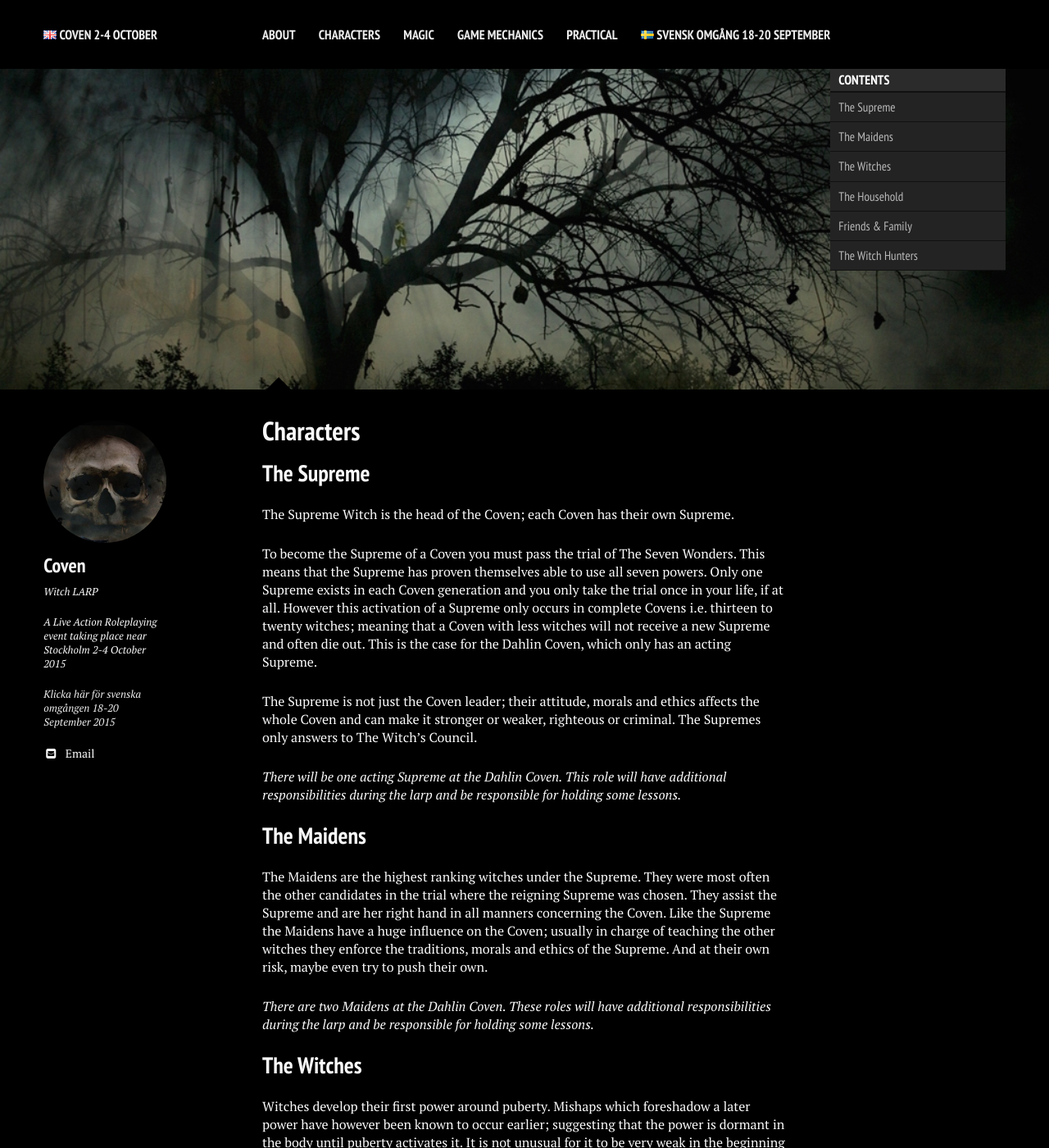
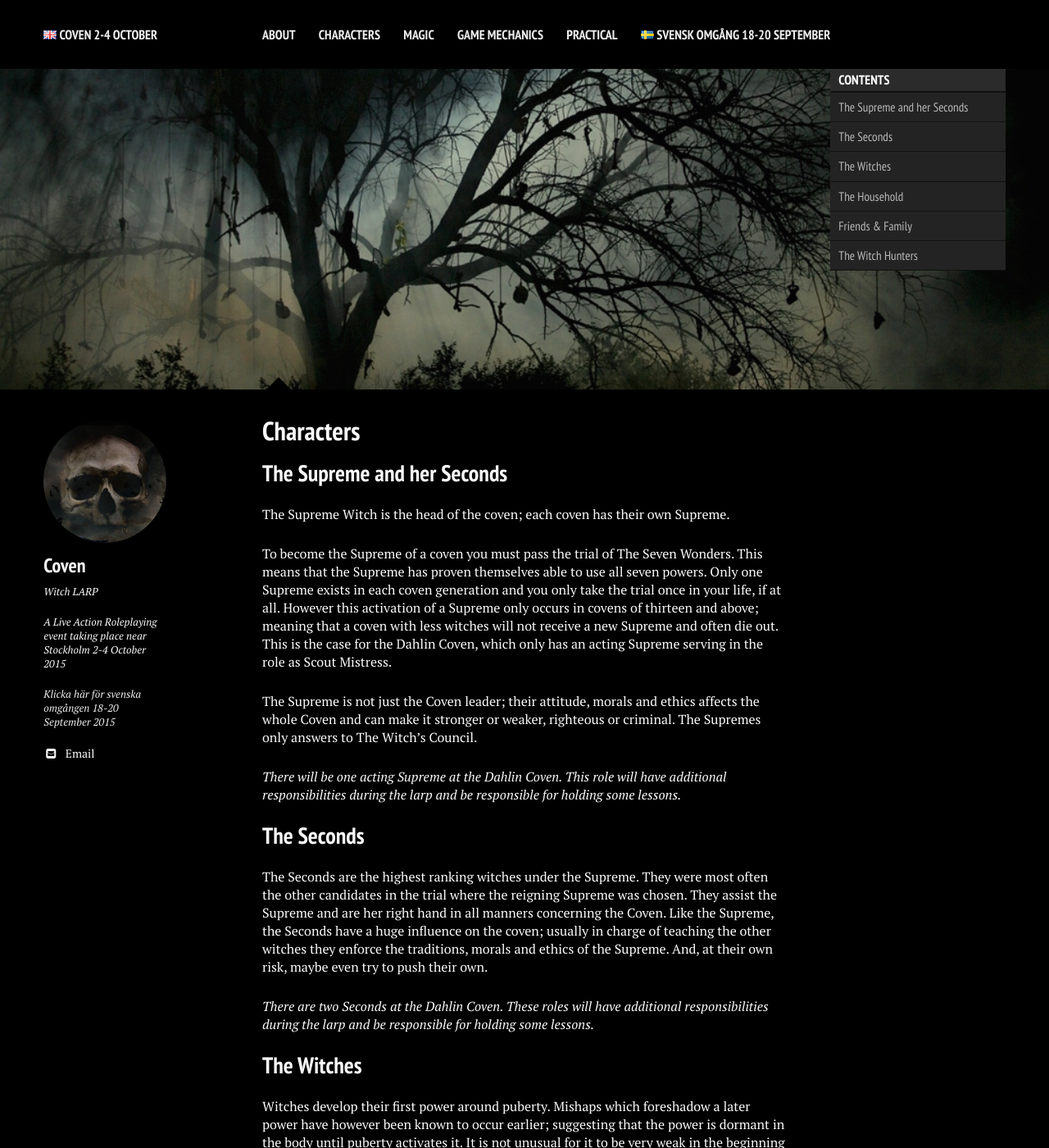
Before and after one commit to stanislavb/en.coven.nu, a Jekyll site: the page built from characters/index.md, in a window 1280 px wide and 1400 px high. Shown: the whole window at 82% size. Built offline with Jekyll 4.4.1, drawn with Linux system fonts in a browser that asks for light colours; nearby versions of some CDN libraries.

Commit message:
Update index.md

```diff
--- a/characters/index.md
+++ b/characters/index.md
@@ -18,21 +18,21 @@ image:
 </div>
 </section><!-- /#table-of-contents -->
 
-## The Supreme
+## The Supreme and her Seconds
 
-The Supreme Witch is the head of the Coven; each Coven has their own Supreme.
+The Supreme Witch is the head of the coven; each coven has their own Supreme.
 
-To become the Supreme of a Coven you must pass the trial of The Seven Wonders. This means that the Supreme has proven themselves able to use all seven powers. Only one Supreme exists in each Coven generation and you only take the trial once in your life, if at all. However this activation of a Supreme only occurs in complete Covens i.e. thirteen to twenty witches; meaning that a Coven with less witches will not receive a new Supreme and often die out. This is the case for the Dahlin Coven, which only has an acting Supreme.
+To become the Supreme of a coven you must pass the trial of The Seven Wonders. This means that the Supreme has proven themselves able to use all seven powers. Only one Supreme exists in each coven generation and you only take the trial once in your life, if at all. However this activation of a Supreme only occurs in covens of thirteen and above; meaning that a coven with less witches will not receive a new Supreme and often die out. This is the case for the Dahlin Coven, which only has an acting Supreme serving in the role as Scout Mistress.
 
 The Supreme is not just the Coven leader; their attitude, morals and ethics affects the whole Coven and can make it stronger or weaker, righteous or criminal. The Supremes only answers to The Witch’s Council.
 
 *There will be one acting Supreme at the Dahlin Coven. This role will have additional responsibilities during the larp and be responsible for holding some lessons.*
 
-## The Maidens
+## The Seconds
 
-The Maidens are the highest ranking witches under the Supreme. They were most often the other candidates in the trial where the reigning Supreme was chosen. They assist the Supreme and are her right hand in all manners concerning the Coven. Like the Supreme the Maidens have a huge influence on the Coven; usually in charge of teaching the other witches they enforce the traditions, morals and ethics of the Supreme. And at their own risk, maybe even try to push their own.
+The Seconds are the highest ranking witches under the Supreme. They were most often the other candidates in the trial where the reigning Supreme was chosen. They assist the Supreme and are her right hand in all manners concerning the Coven. Like the Supreme, the Seconds have a huge influence on the coven; usually in charge of teaching the other witches they enforce the traditions, morals and ethics of the Supreme. And, at their own risk, maybe even try to push their own.
 
-*There are two Maidens at the Dahlin Coven. These roles will have additional responsibilities during the larp and be responsible for holding some lessons.*
+*There are two Seconds at the Dahlin Coven. These roles will have additional responsibilities during the larp and be responsible for holding some lessons.*
 
 ## The Witches
 
```
